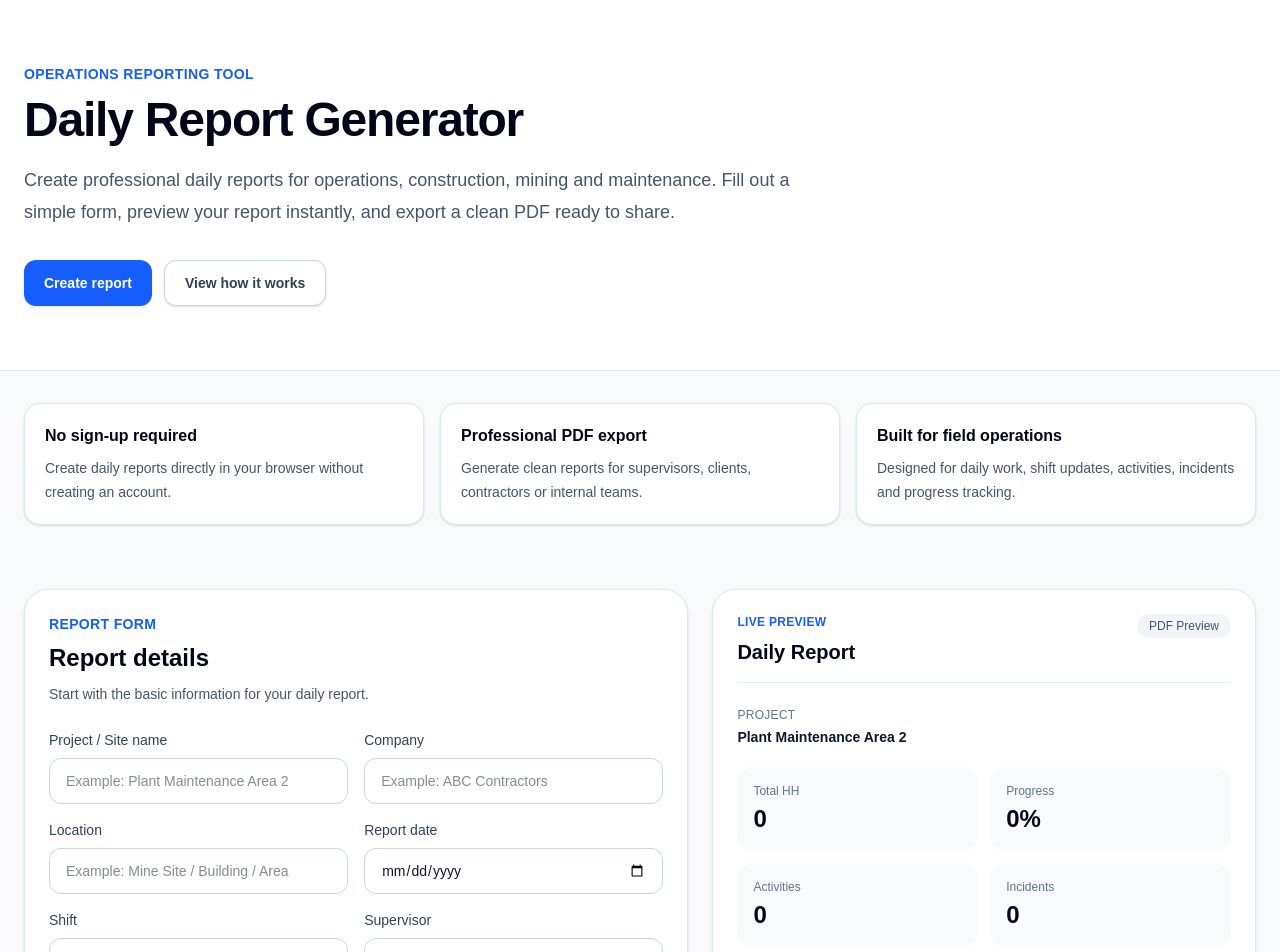
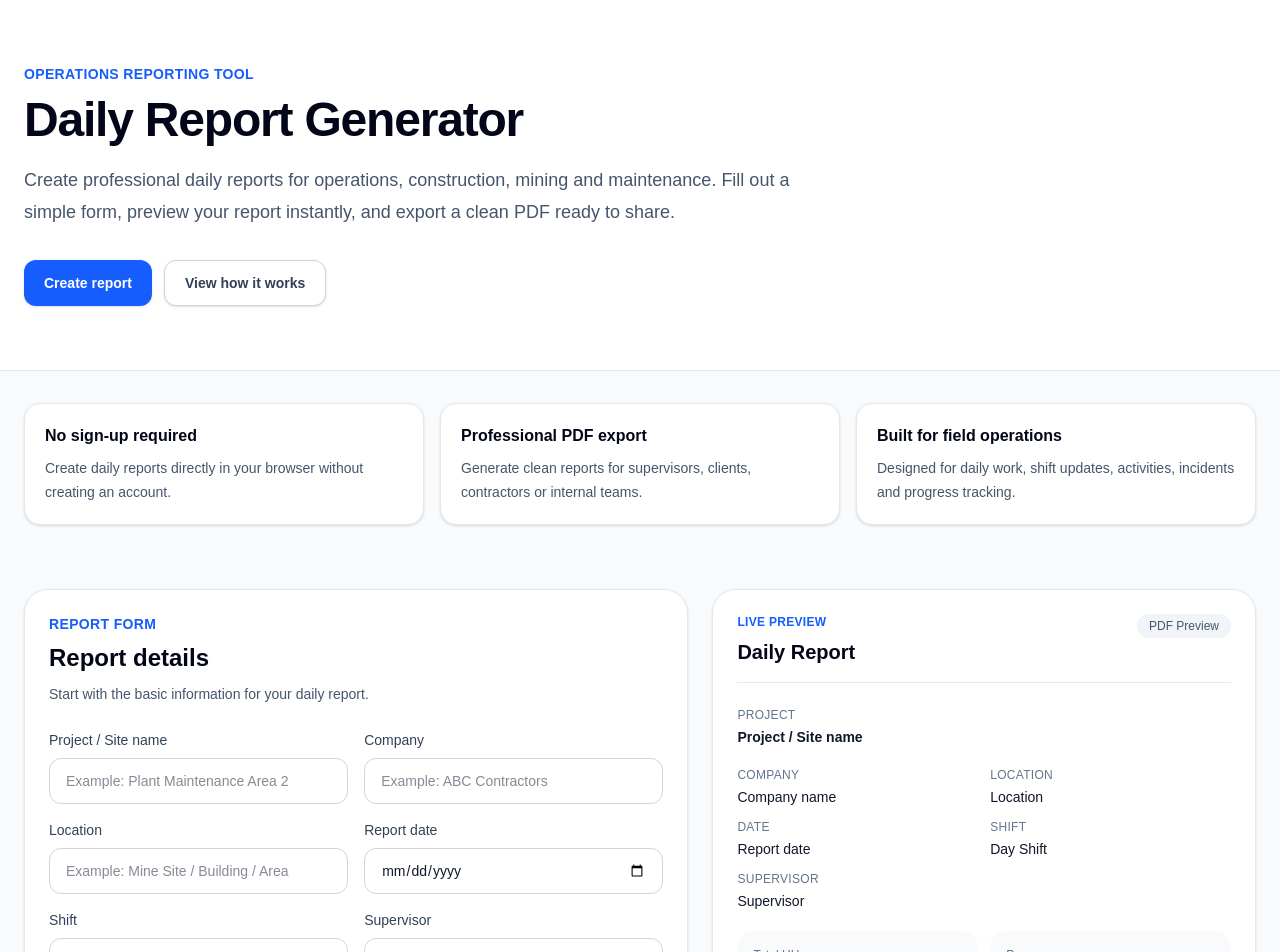
Before and after one commit to kike-Pinto/reporting-tools-platform, a Next.js app: page /tools/daily-report-generator in a window 1280 px wide. Shown: the top 952 px of the page. Built offline with nearby package versions, Linux system fonts and the light colour scheme.

Commit message:
Add interactive daily report from state

```diff
--- a/app/tools/daily-report-generator/page.tsx
+++ b/app/tools/daily-report-generator/page.tsx
@@ -1,8 +1,7 @@
 import BenefitCards from '@/components/report/BenefitCards'
 import HowItWorks from '@/components/report/HowItWorks'
-import ReportForm from '@/components/report/ReportForm'
 import ToolHero from '@/components/report/ToolHero'
-import ReportPreview from '@/components/report/ReportPreview'
+import DailyReportTool from '@/components/report/DailyReportTool'
 
 export default function DailyReportGeneratorPage() {
   return (
@@ -10,13 +9,7 @@ export default function DailyReportGeneratorPage() {
       <ToolHero />
 
       <BenefitCards />
-
-      <section id='report-tool' className='mx-auto max-w-7xl px-6 py-8'>
-        <div className='grid gap-6 lg:grid-cols-[1.1fr_0.9fr]'>
-          <ReportForm />
-          <ReportPreview />
-        </div>
-      </section>
+      <DailyReportTool />
 
       <HowItWorks />
     </main>
--- /dev/null
+++ b/components/report/DailyReportTool.tsx
@@ -0,0 +1,36 @@
+'use client'
+
+import { useState } from 'react'
+import ReportForm from './ReportForm'
+import ReportPreview from './ReportPreview'
+import type { DailyReportData } from '@/lib/report/types'
+
+const initialReportData: DailyReportData = {
+  projectName: '',
+  company: '',
+  location: '',
+  reportDate: '',
+  shift: 'Day Shift',
+  supervisor: '',
+}
+
+export default function DailyReportTool() {
+  const [reportData, setReportData] =
+    useState<DailyReportData>(initialReportData)
+
+  function updateReportData(field: keyof DailyReportData, value: string) {
+    setReportData((currentData) => ({
+      ...currentData,
+      [field]: value,
+    }))
+  }
+
+  return (
+    <section id='report-tool' className='mx-auto max-w-7xl px-6 py-8'>
+      <div className='grid gap-6 lg:grid-cols-[1.1fr_0.9fr]'>
+        <ReportForm data={reportData} onChange={updateReportData} />
+        <ReportPreview data={reportData} />
+      </div>
+    </section>
+  )
+}
--- a/components/report/ReportForm.tsx
+++ b/components/report/ReportForm.tsx
@@ -1,4 +1,11 @@
-export default function ReportForm() {
+import type { DailyReportData } from '@/lib/report/types'
+
+type ReportFormProps = {
+  data: DailyReportData
+  onChange: (field: keyof DailyReportData, value: string) => void
+}
+
+export default function ReportForm({ data, onChange }: ReportFormProps) {
   return (
     <div className='rounded-3xl border border-slate-200 bg-white p-6 shadow-sm'>
       <div className='mb-6'>
@@ -20,6 +27,8 @@ export default function ReportForm() {
           </label>
           <input
             type='text'
+            value={data.projectName}
+            onChange={(event) => onChange('projectName', event.target.value)}
             placeholder='Example: Plant Maintenance Area 2'
             className='w-full rounded-xl border border-slate-300 bg-white px-4 py-3 text-sm outline-none transition focus:border-blue-500 focus:ring-4 focus:ring-blue-100'
           />
@@ -31,6 +40,8 @@ export default function ReportForm() {
           </label>
           <input
             type='text'
+            value={data.company}
+            onChange={(event) => onChange('company', event.target.value)}
             placeholder='Example: ABC Contractors'
             className='w-full rounded-xl border border-slate-300 bg-white px-4 py-3 text-sm outline-none transition focus:border-blue-500 focus:ring-4 focus:ring-blue-100'
           />
@@ -42,6 +53,8 @@ export default function ReportForm() {
           </label>
           <input
             type='text'
+            value={data.location}
+            onChange={(event) => onChange('location', event.target.value)}
             placeholder='Example: Mine Site / Building / Area'
             className='w-full rounded-xl border border-slate-300 bg-white px-4 py-3 text-sm outline-none transition focus:border-blue-500 focus:ring-4 focus:ring-blue-100'
           />
@@ -53,6 +66,8 @@ export default function ReportForm() {
           </label>
           <input
             type='date'
+            value={data.reportDate}
+            onChange={(event) => onChange('reportDate', event.target.value)}
             className='w-full rounded-xl border border-slate-300 bg-white px-4 py-3 text-sm outline-none transition focus:border-blue-500 focus:ring-4 focus:ring-blue-100'
           />
         </div>
@@ -61,7 +76,11 @@ export default function ReportForm() {
           <label className='mb-2 block text-sm font-medium text-slate-700'>
             Shift
           </label>
-          <select className='w-full rounded-xl border border-slate-300 bg-white px-4 py-3 text-sm outline-none transition focus:border-blue-500 focus:ring-4 focus:ring-blue-100'>
+          <select
+            value={data.shift}
+            onChange={(event) => onChange('shift', event.target.value)}
+            className='w-full rounded-xl border border-slate-300 bg-white px-4 py-3 text-sm outline-none transition focus:border-blue-500 focus:ring-4 focus:ring-blue-100'
+          >
             <option>Day Shift</option>
             <option>Night Shift</option>
           </select>
@@ -73,6 +92,8 @@ export default function ReportForm() {
           </label>
           <input
             type='text'
+            value={data.supervisor}
+            onChange={(event) => onChange('supervisor', event.target.value)}
             placeholder='Example: John Smith'
             className='w-full rounded-xl border border-slate-300 bg-white px-4 py-3 text-sm outline-none transition focus:border-blue-500 focus:ring-4 focus:ring-blue-100'
           />
--- a/components/report/ReportPreview.tsx
+++ b/components/report/ReportPreview.tsx
@@ -1,4 +1,14 @@
-export default function ReportPreview() {
+import type { DailyReportData } from '@/lib/report/types'
+
+type ReportPreviewProps = {
+  data: DailyReportData
+}
+
+function showValue(value: string, fallback: string) {
+  return value.trim() ? value : fallback
+}
+
+export default function ReportPreview({ data }: ReportPreviewProps) {
   return (
     <aside className='rounded-3xl border border-slate-200 bg-white p-6 shadow-sm lg:sticky lg:top-6 lg:self-start'>
       <div className='mb-6 flex items-start justify-between gap-4 border-b border-slate-200 pb-4'>
@@ -22,8 +32,53 @@ export default function ReportPreview() {
             Project
           </p>
           <p className='mt-1 text-sm font-semibold text-slate-900'>
-            Plant Maintenance Area 2
+            {showValue(data.projectName, 'Project / Site name')}
           </p>
+        </div>
+
+        <div className='grid gap-3 text-sm sm:grid-cols-2'>
+          <div>
+            <p className='text-xs uppercase tracking-wide text-slate-500'>
+              Company
+            </p>
+            <p className='mt-1 font-medium text-slate-900'>
+              {showValue(data.company, 'Company name')}
+            </p>
+          </div>
+
+          <div>
+            <p className='text-xs uppercase tracking-wide text-slate-500'>
+              Location
+            </p>
+            <p className='mt-1 font-medium text-slate-900'>
+              {showValue(data.location, 'Location')}
+            </p>
+          </div>
+
+          <div>
+            <p className='text-xs uppercase tracking-wide text-slate-500'>
+              Date
+            </p>
+            <p className='mt-1 font-medium text-slate-900'>
+              {showValue(data.reportDate, 'Report date')}
+            </p>
+          </div>
+
+          <div>
+            <p className='text-xs uppercase tracking-wide text-slate-500'>
+              Shift
+            </p>
+            <p className='mt-1 font-medium text-slate-900'>{data.shift}</p>
+          </div>
+
+          <div>
+            <p className='text-xs uppercase tracking-wide text-slate-500'>
+              Supervisor
+            </p>
+            <p className='mt-1 font-medium text-slate-900'>
+              {showValue(data.supervisor, 'Supervisor')}
+            </p>
+          </div>
         </div>
 
         <div className='grid grid-cols-2 gap-3'>
--- /dev/null
+++ b/lib/report/types.ts
@@ -0,0 +1,10 @@
+export type ShiftType = 'Day Shift' | 'Night Shift'
+
+export type DailyReportData = {
+  projectName: string
+  company: string
+  location: string
+  reportDate: string
+  shift: ShiftType
+  supervisor: string
+}
```
